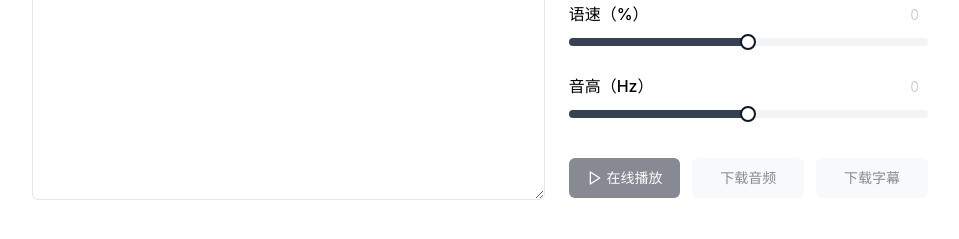
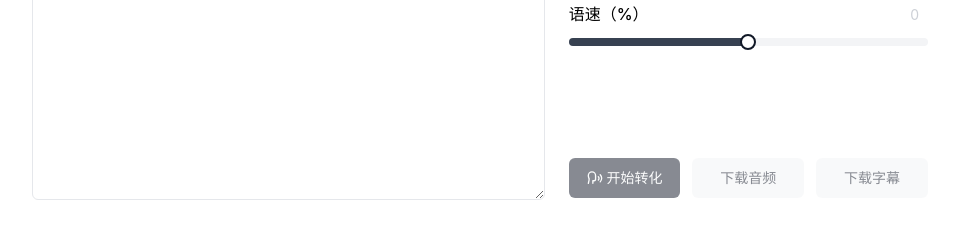
Before and after one commit to yikZero/Rotts, a React (Vite) app: page / in a window 1280 px wide. Shown: the part 429-668 px from the top of the page, without its empty margins (160-1119 px from the left). Built offline with nearby package versions, Linux system fonts and the light colour scheme; no server answers.

Commit message:
perf(audioPlayer): 调整播放逻辑解决多个声音同时出现问题

```diff
--- a/package.json
+++ b/package.json
@@ -20,6 +20,7 @@
     "lucide-react": "^0.279.0",
     "react": "^18.2.0",
     "react-dom": "^18.2.0",
+    "react-player": "^2.13.0",
     "tailwind-merge": "^1.14.0",
     "tailwindcss-animate": "^1.0.7"
   },
--- a/src/App.tsx
+++ b/src/App.tsx
@@ -1,4 +1,5 @@
 import { useState } from "react";
+import ReactPlayer from "react-player";
 
 import TextInput from "./components/text-input";
 import VoicesList from "./components/voice-list";
@@ -6,7 +7,7 @@ import VolumeSelector from "./components/volume-selector";
 import RateSelector from "./components/rate-selector";
 import PitchSelector from "./components/pitch-selector";
 import { Button } from "./components/ui/button";
-import { Play, Pause, Loader2 } from "lucide-react";
+import { Speech, Loader2 } from "lucide-react";
 
 import { productName } from "./metadata";
 
@@ -34,18 +35,12 @@ export default function App() {
 
     if (
       JSON.stringify(lastParams) ===
-      JSON.stringify({ text, voice, rate, volume, pitch })
+        JSON.stringify({ text, voice, rate, volume, pitch }) &&
+      audio &&
+      audio.paused
     ) {
-      if (audio) {
-        if (audio.paused) {
-          audio.play();
-          setIsPlaying(true); // 设置为正在播放
-        } else {
-          audio.pause();
-          setIsPlaying(false); // 设置为暂停
-        }
-        return;
-      }
+      audio.play();
+      return;
     }
 
     setIsGenerating(true);
@@ -61,13 +56,19 @@ export default function App() {
     if (res.ok) {
       const blob = await res.blob();
       const url = URL.createObjectURL(blob);
+
+      // 停止并释放旧的 Audio 对象
+      if (audio) {
+        audio.pause();
+        audio.src = "";
+      }
+
       setAudioUrl(url);
       const newAudio = new Audio(url);
       newAudio.play();
       setAudio(newAudio);
 
       setLastParams({ text, voice, rate, volume, pitch });
-      newAudio.addEventListener("ended", () => setIsPlaying(false));
       setIsPlaying(true);
     }
   };
@@ -109,6 +110,12 @@ export default function App() {
               defaultValue={[0]}
               onChange={(newValue) => setPitch(newValue[0])}
             />
+            <ReactPlayer
+              url={audioUrl}
+              width="100%"
+              height="48px"
+              playing={isPlaying}
+            />
             <div className="flex flex-row gap-3 mt-4">
               <Button
                 className="w-full"
@@ -120,15 +127,10 @@ export default function App() {
                     <Loader2 className="mr-1 h-4 w-4 animate-spin" />
                     生成中...
                   </>
-                ) : isPlaying ? (
-                  <>
-                    <Pause className="mr-1 h-4 w-4" />
-                    暂停播放
-                  </>
                 ) : (
                   <>
-                    <Play className="mr-1 h-4 w-4" />
-                    在线播放
+                    <Speech className="mr-1 h-4 w-4" />
+                    开始转化
                   </>
                 )}
               </Button>
@@ -136,7 +138,7 @@ export default function App() {
                 className="w-full"
                 variant="secondary"
                 onClick={downloadAudio}
-                disabled={!audioUrl}
+                disabled={isGenerating || !audioUrl}
               >
                 下载音频
               </Button>
--- a/src/components/pitch-selector.tsx
+++ b/src/components/pitch-selector.tsx
@@ -27,7 +27,7 @@ export default function PitchSelector({ defaultValue, onChange }: PitchSelectorP
 
   return (
     <>
-      <div className="grid gap-2">
+      <div className="grid gap-2 hidden">
         <div className="flex items-center justify-between">
           <Label htmlFor="Pitch" className="text-base">
             音高（Hz）
```
Also changed, not shown: 1 other file (tests, documents, lock files or other folders).
